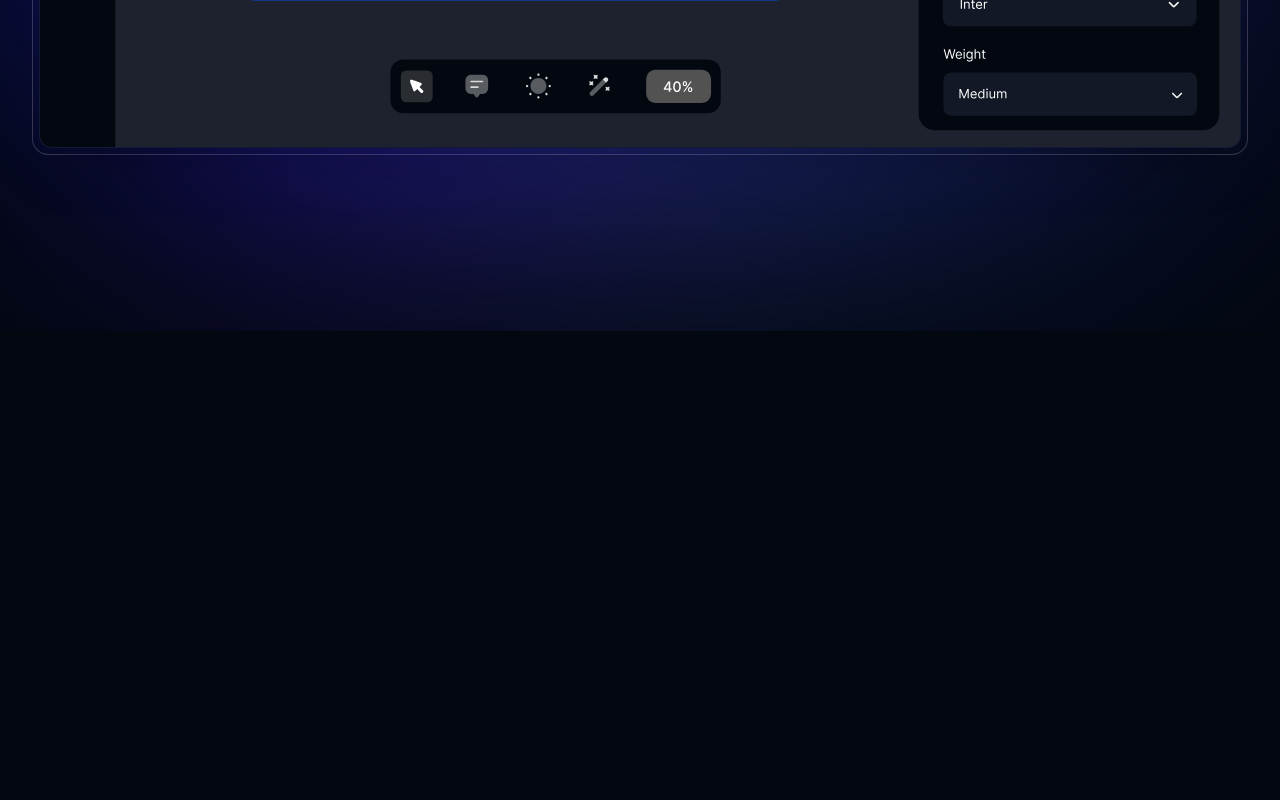
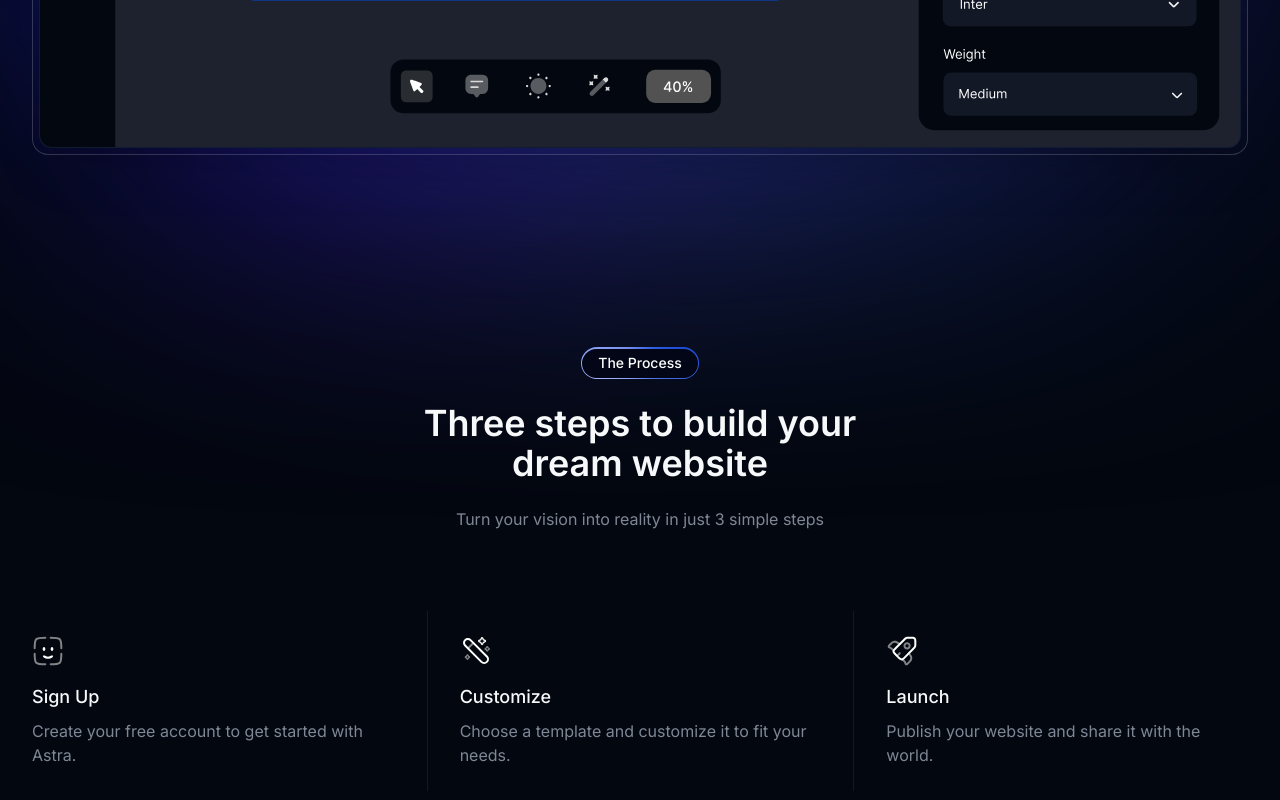
Before and after one commit to RachelWilliamsDev/astra, a Next.js app: page / in a window 1280 px wide. Shown: the part 1352-2152 px from the top of the page. Before the commit the page ends 1683 px from the top, so only its background shows below. Built offline with nearby package versions, Linux system fonts and the light colour scheme.

Commit message:
feat: home page how it works section (#3)

```diff
--- a/src/app/(marketing)/page.tsx
+++ b/src/app/(marketing)/page.tsx
@@ -1,6 +1,8 @@
 import { Container, Wrapper } from "@/components";
 import { BorderBeam } from "@/components/ui/border-beam";
 import { Button } from "@/components/ui/button";
+import SectionBadge from "@/components/ui/section-badge";
+import { perks } from "@/constants";
 import { ArrowRight, ChevronRight } from "lucide-react";
 import Image from "next/image";
 import Link from "next/link";
@@ -73,6 +75,40 @@
           </div>
         </Container>
       </Wrapper>
+      {/* How it works */}
+      <Wrapper className="flex flex-col items-center justify-center py-12 relative">
+        <Container>
+          <div className="max-w-md mx-auto text-start md:text-center">
+            <SectionBadge title="The Process" />
+            <h2 className="text-3xl lg:text-4xl font-semibold my-6">
+              Three steps to build your dream website
+            </h2>
+            <p className="text-muted-foreground mt-6">
+              Turn your vision into reality in just 3 simple steps
+            </p>
+          </div>
+        </Container>
+        <Container>
+          <div className="flex flex-col items-center justify-center py-10 md:py-20 w-full">
+            <div className="grid grid-cols-1 md:grid-cols-2 lg:grid-cols-3 w-full divide-x-0 md:divide-x divide-y md:divide-y-0 divide-gray-900 first:border-none first:border-gray-900">
+              {perks.map((perk, index) => (
+                <div
+                  key={index}
+                  className="flex flex-col items-start px-4 py-4 md:px-6 lg:px-8 lg:py-6"
+                >
+                  <div className="flex items-center justify-center">
+                    <perk.icon className="w-8 h-8" />
+                  </div>
+                  <h3 className="text-lg font-medium mt-4">{perk.title}</h3>
+                  <p className="text-muted-foreground mt-2 text-start">
+                    {perk.info}
+                  </p>
+                </div>
+              ))}
+            </div>
+          </div>
+        </Container>
+      </Wrapper>
     </section>
   );
 };
```
